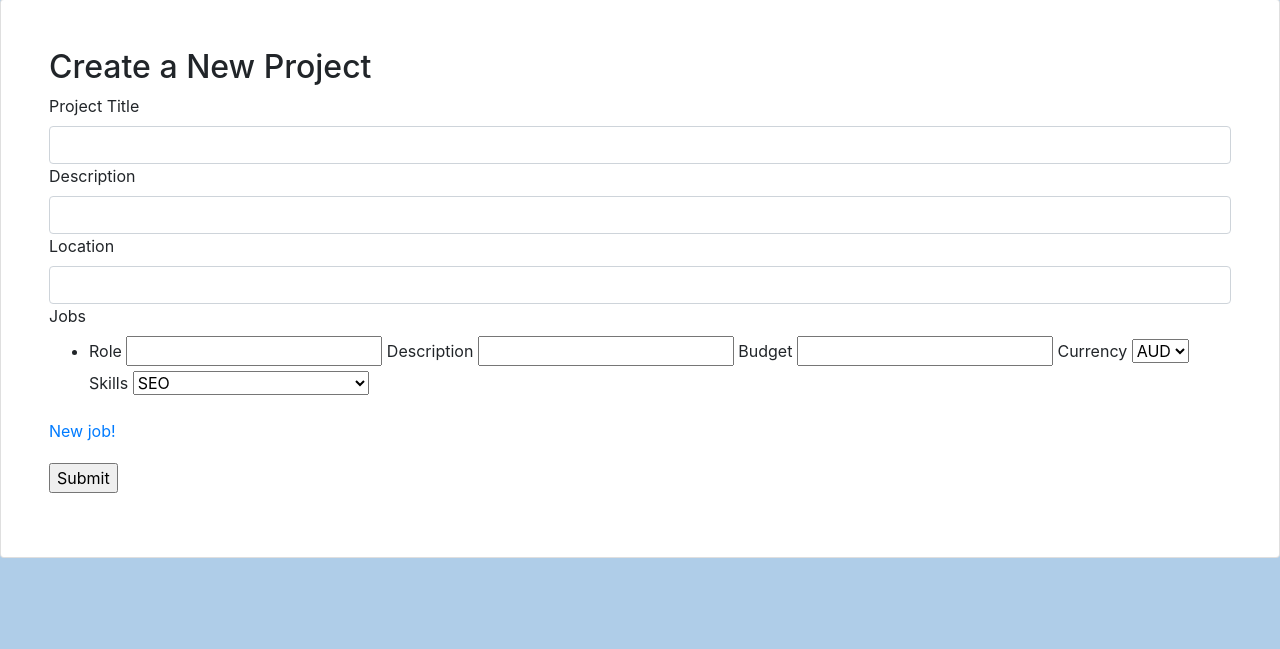
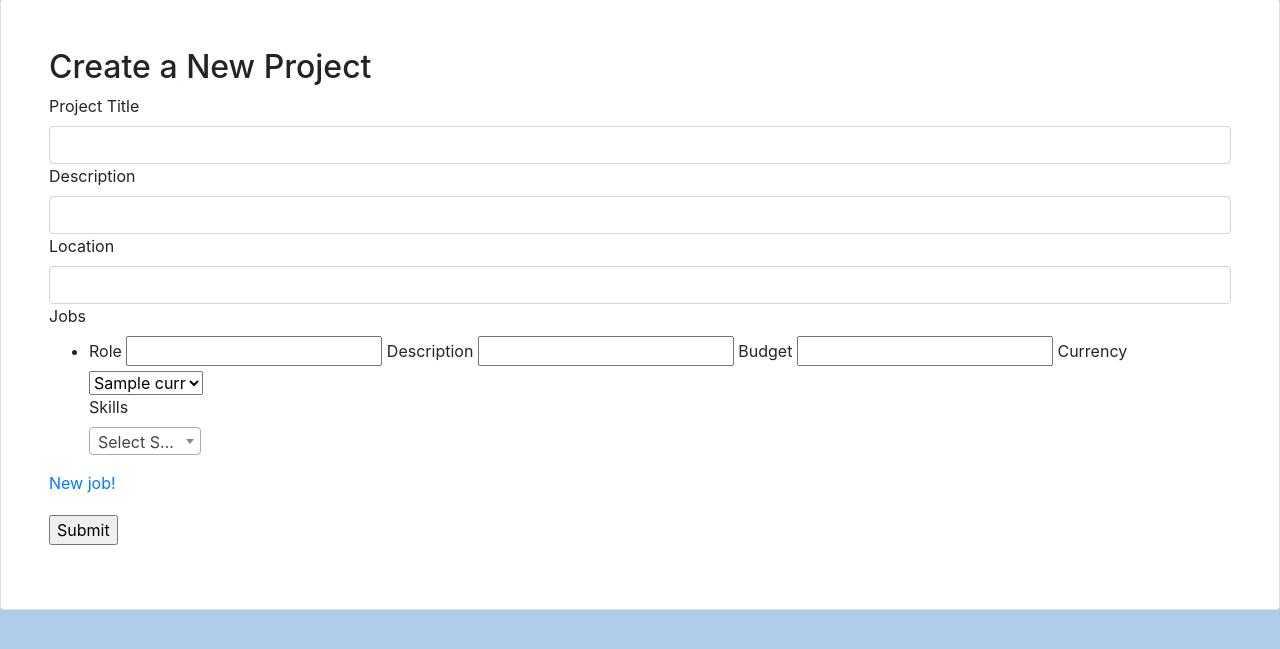
Before and after one commit to CayenneLow/MilkTree, a Flask app: template templates/create_project.html in a window 1280 px wide. Shown: the part 107-756 px from the top of the page. Run offline with Flask 2, Linux system fonts and the light colour scheme; the template is opened without the code that fills it: most values are stand-ins (such as "Sample title", 1, 10 or a date in 2020); some libraries are stand-ins or nearby versions.

Commit message:
Skills working.

```diff
--- a/routes.py
+++ b/routes.py
@@ -78,7 +78,7 @@
             job_desc = request.form[num_string + "-description"]
             budget = request.form[num_string + "-budget-price"]
             curr = request.form[num_string + "-budget-currency"]
-            skills = request.form[num_string + "-skills"]
+            # skills = request.form[num_string + "-skills"]
             new_job = Job(i, role, job_desc, budget, curr, skills.split(","))
             project.add_job(new_job)
 
--- a/static/js/script.js
+++ b/static/js/script.js
@@ -33,4 +33,12 @@
 
     newJobButton.addEventListener("click", addJobBox);
 
+    $("#select-skills").select2();
+
+    $("#select-skills").on('change', function() {
+        console.log("IN HERE");
+        var skill = $("#select-skills option:selected").text();
+        $("skill-results").html(skill);
+    });
+
 });
--- a/templates/create_project.html
+++ b/templates/create_project.html
@@ -1,8 +1,12 @@
 {% extends "base.html" %}
 {% block title %}New Project{% endblock %}
 {% block head %}
-{{ super() }}
-<script src="{{ url_for('static', filename='js/script.js') }}"></script>
+  {{ super() }}
+  <script src="{{ url_for('static', filename='js/script.js') }}"></script>
+  <script src="https://ajax.googleapis.com/ajax/libs/jquery/2.1.3/jquery.min.js"></script>
+  <script src="https://ajax.googleapis.com/ajax/libs/jquery/3.3.1/jquery.min.js"></script>
+  <link href="https://cdn.jsdelivr.net/npm/select2@4.0.12/dist/css/select2.min.css" rel="stylesheet" />
+  <script src="https://cdn.jsdelivr.net/npm/select2@4.0.12/dist/js/select2.min.js"></script>
 {% endblock %}
 {% block content %}
 {{super()}}
@@ -29,16 +33,19 @@
                             <label for="budget">Budget</label>
                             <input type="number" name="{{jobs|length|string}}-budget" />
                             <label for="currency">Currency</label>
-                            <select name="currency">
-                              <option value="AUD">AUD</option>
-                              <option value="USD">USD</option>
-                              <option value="EUR">EUR</option>
+                            <select name="currency" id="select-currency">
+                            {% for curr in currencies %}
+                                <option value={{curr}}>{{curr}}</option>
+                            {% endfor %}
                             </select>
+                            </br/>
                             <label for="skills">Skills</label>
-                            <select name="skills">
-                              <option value="AUD">SEO</option>
-                              <option value="USD">Digital Marketing</option>
-                              <option value="EUR">Front-end web developemtn</option>
+                            <div id="skill-results"></div>
+                            <select name="skills" id="select-skills" class="js-select-skill">
+                                <option value='0'>Select Skill</option>
+                            {% for skill in skills %}
+                                <option value={{skill}}>{{skill}}</option>
+                            {% endfor %}
                             </select>
                         </div>
                     </li>
```
Also changed, not shown: System.py (line endings or trailing spaces).
